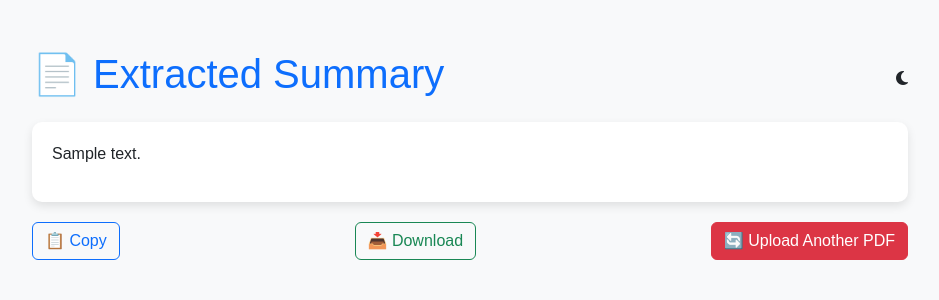
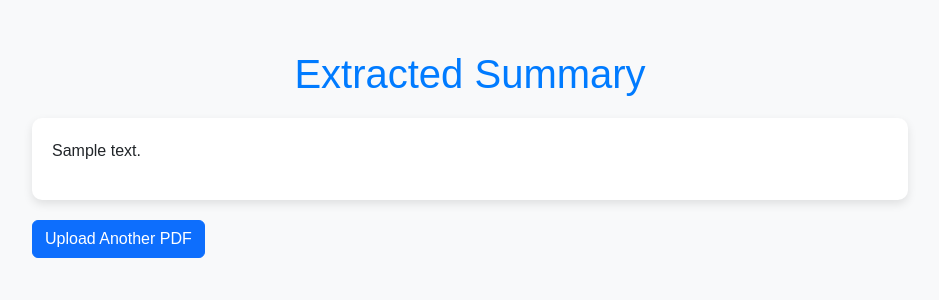
Before and after one commit to NavadeepSulthan/pdf_summarization_api, a Flask app: template templates/summary.html in a window 1280 px wide. Shown: the top 300 px of the page, without its empty margins (170-1109 px from the left). Run offline with Flask 3, Linux system fonts and the light colour scheme; the template is opened without the code that fills it: most values are stand-ins (such as "Sample title", 1, 10 or a date in 2020); some libraries are stand-ins or nearby versions.

Commit message:
Update summary.html

```diff
--- a/templates/summary.html
+++ b/templates/summary.html
@@ -5,67 +5,43 @@
   <meta name="viewport" content="width=device-width, initial-scale=1.0">
   <title>PDF Summary</title>
   <link rel="stylesheet" href="https://cdn.jsdelivr.net/npm/bootstrap@5.3.0/dist/css/bootstrap.min.css">
-    <script src="https://kit.fontawesome.com/a076d05399.js" crossorigin="anonymous"></script>
   <style>
       body {
           background-color: #f8f9fa;
           font-family: 'Poppins', sans-serif;
-            transition: background-color 0.3s ease, color 0.3s ease;
       }
-        .container { max-width: 900px; margin-top: 50px; }
-        .summary-box {
+      .container {
+          max-width: 900px;
+          margin: 50px auto;
+      }
+      .summary-card {
           background: white;
           padding: 20px;
           border-radius: 10px;
-            box-shadow: 0px 4px 10px rgba(0,0,0,0.1);
-            transition: background 0.3s ease;
+          box-shadow: 0 4px 10px rgba(0,0,0,0.1);
       }
-        .btn-container { display: flex; justify-content: space-between; margin-top: 20px; }
-        .btn-dark-mode { cursor: pointer; }
-        .dark-mode {
-            background-color: #1e1e1e;
-            color: #f8f9fa;
+      h1 {
+          text-align: center;
+          margin-bottom: 20px;
+          color: #007bff;
       }
-        .dark-mode .summary-box { background: #333; color: #f8f9fa; }
+      pre, p {
+          font-size: 16px;
+          line-height: 1.6;
+      }
+      a.btn-back {
+          margin-top: 20px;
+      }
   </style>
 </head>
 <body>
   <div class="container">
-        <div class="d-flex justify-content-between align-items-center">
-            <h1 class="text-primary">📄 Extracted Summary</h1>
-            <i class="fas fa-moon btn-dark-mode" onclick="toggleDarkMode()" title="Toggle Dark Mode"></i>
+      <h1>Extracted Summary</h1>
+      <div class="summary-card">
+          <!-- Render formatted summary as HTML -->
+          <p>{{ summary | safe }}</p>
       </div>
-
-        <div class="summary-box mt-3">
-            <p id="summary-text">{{ summary | safe }}</p>
+      <a href="/" class="btn btn-primary btn-back">Upload Another PDF</a>
   </div>
-
-        <div class="btn-container">
-            <button class="btn btn-outline-primary" onclick="copyToClipboard()">📋 Copy</button>
-            <button class="btn btn-outline-success" onclick="downloadSummary()">📥 Download</button>
-            <a href="/" class="btn btn-danger">🔄 Upload Another PDF</a>
-        </div>
-    </div>
-
-    <script>
-        function copyToClipboard() {
-            const text = document.getElementById('summary-text').innerText;
-            navigator.clipboard.writeText(text);
-            alert("Summary copied to clipboard!");
-        }
-
-        function downloadSummary() {
-            const text = document.getElementById('summary-text').innerText;
-            const blob = new Blob([text], { type: "text/plain" });
-            const link = document.createElement("a");
-            link.href = URL.createObjectURL(blob);
-            link.download = "summary.txt";
-            link.click();
-        }
-
-        function toggleDarkMode() {
-            document.body.classList.toggle('dark-mode');
-        }
-    </script>
 </body>
 </html>
```
Lines whose indentation alone changed are shown as unchanged.
